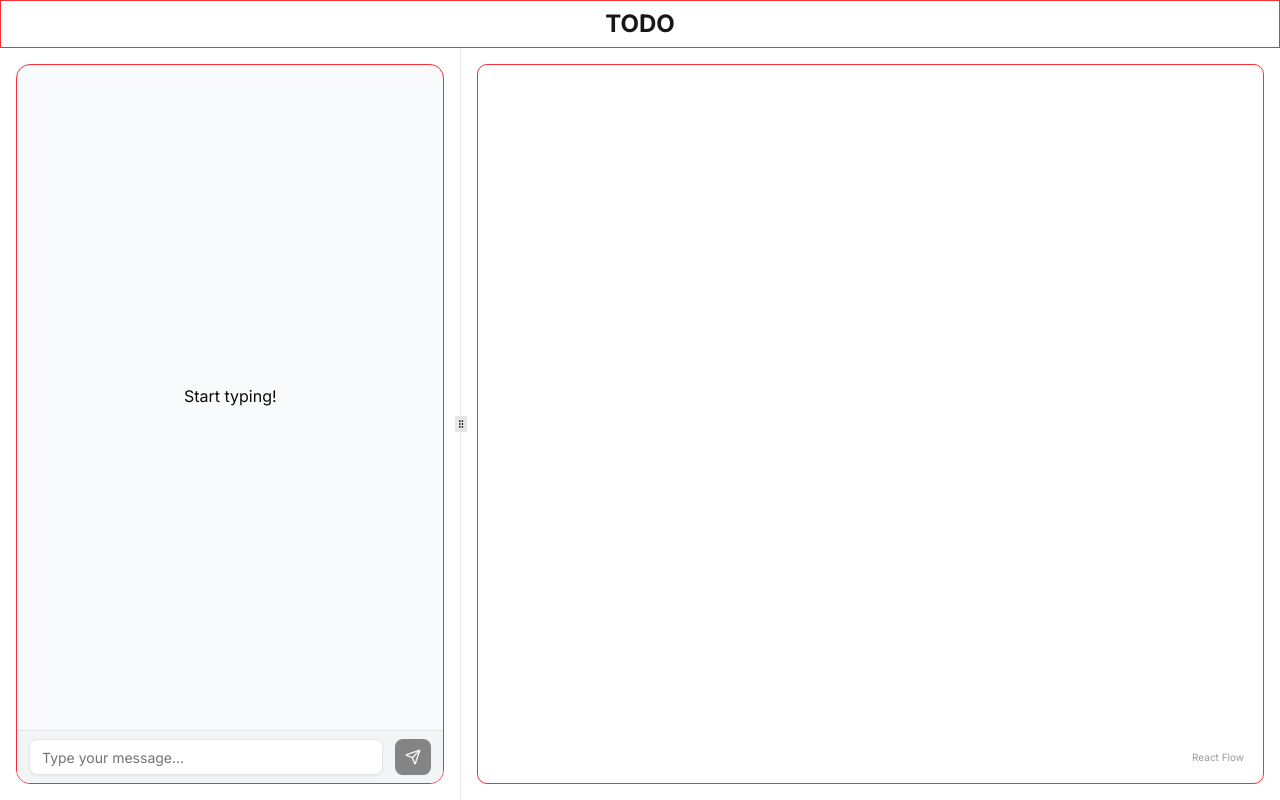
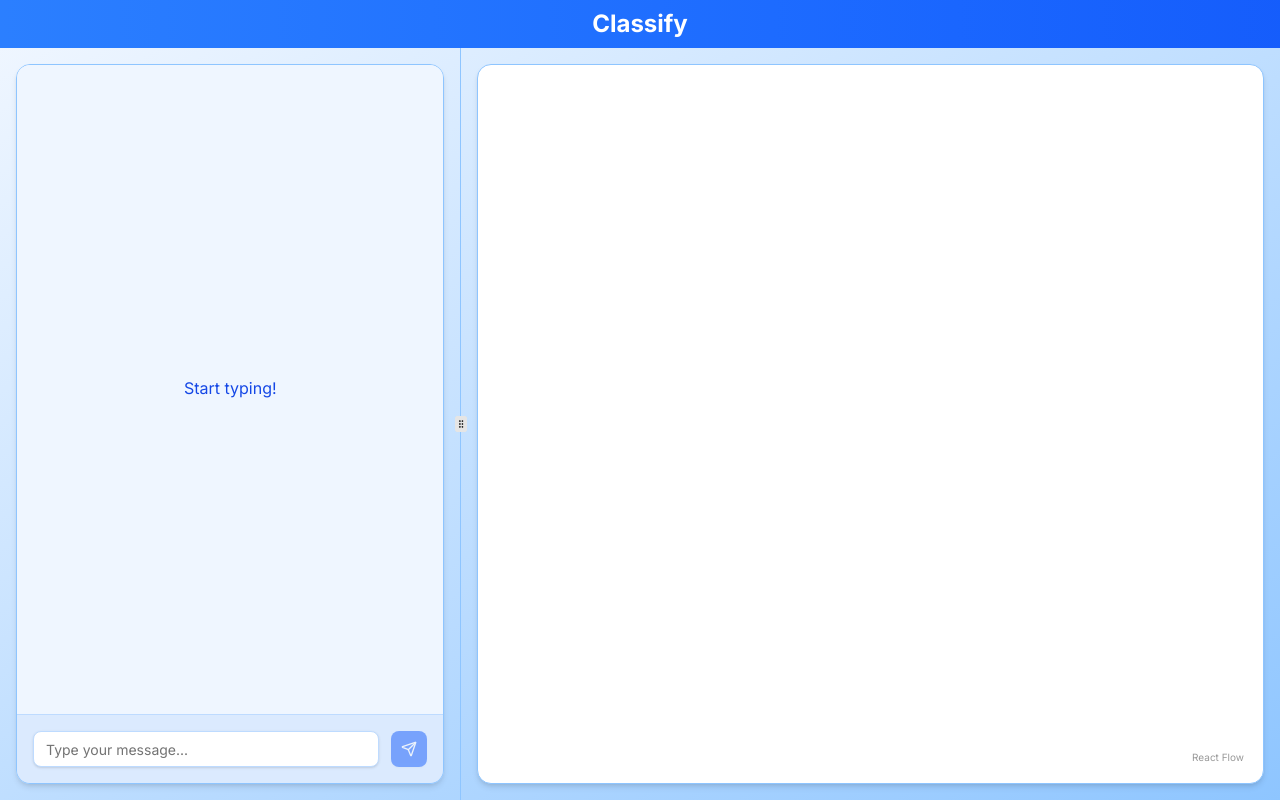
Before and after one commit to coderkai03/Classify, a Next.js app: page / in a window 1280 px wide. Built offline with nearby package versions, Linux system fonts and the light colour scheme.

Commit message:
added blue styling

```diff
--- a/src/app/page.tsx
+++ b/src/app/page.tsx
@@ -15,7 +15,7 @@ export default function Home() {
   const [homeMessage, setHomeMessage] = useState<Message | null>(null);
   const [prevMessage, setPrevMessage] = useState<Message | null>(null);
   return (
-    <main className="flex-1 flex overflow-hidden">
+    <main className="flex-1 flex overflow-hidden bg-gradient-to-br from-blue-50 to-blue-300">
       <ResizablePanelGroup direction="horizontal" className="flex-1 min-w-0">
         <ResizablePanel
           defaultSize={36}
@@ -27,7 +27,7 @@ export default function Home() {
             <Chatbot setHomeMessage={setHomeMessage} setPrevMessage={setPrevMessage} />
           </div>
         </ResizablePanel>
-        <ResizableHandle withHandle className="bg-gray-200" />
+        <ResizableHandle withHandle className="bg-blue-300" />
         <ResizablePanel
           defaultSize={64}
           minSize={36}
--- a/src/components/chatbot/chat-input.tsx
+++ b/src/components/chatbot/chat-input.tsx
@@ -21,19 +21,19 @@ export default function ChatInput({
   return (
     <form
       onSubmit={handleSubmit}
-      className="border-t px-3 py-2 bg-gray-100 flex items-center gap-2"
+      className="border-t border-blue-200 px-4 py-4 bg-blue-100 flex items-center gap-2"
     >
       <Input
         value={input}
         onChange={handleInputChange}
         disabled={isLoading}
         placeholder="Type your message..."
-        className="flex-1 bg-white"
+        className="flex-1 bg-white shadow-sm border-blue-200 active:outline-blue-800 focus:outline-blue-800"
       />
       <Button
         type="submit"
         size="icon"
-        className="ml-1"
+        className="ml-1 bg-blue-600 hover:bg-blue-700"
         variant="default"
         aria-label="Send"
         disabled={isLoading || input.trim() === ""}
--- a/src/components/chatbot/chat-message.tsx
+++ b/src/components/chatbot/chat-message.tsx
@@ -30,8 +30,8 @@ export default function ChatMessage({ message }: { message: Message }) {
     <div
       className={
         message.role === "user"
-          ? "bg-white text-gray-900 self-end rounded-2xl px-4 py-2 mb-2 border max-w-[80%]"
-          : "bg-primary/10 text-gray-900 self-start rounded-2xl px-4 py-2 mb-2 border max-w-[80%]"
+          ? "bg-white text-gray-900 self-end rounded-2xl px-4 py-2 mb-2 border border-blue-200 shadow-sm max-w-[80%]"
+          : "bg-blue-100 text-gray-900 self-start rounded-2xl px-4 py-2 mb-2 border border-blue-200 shadow-sm max-w-[80%]"
       }
     >
       <ReactMarkdown>
--- a/src/components/chatbot/chat-messages.tsx
+++ b/src/components/chatbot/chat-messages.tsx
@@ -17,14 +17,13 @@ export default function ChatMessages({
 
   return (
     <div
-      className="flex-1 overflow-y-auto px-4 py-3 flex flex-col-reverse gap-1 scroll-smooth"
+      className="flex-1 overflow-y-auto px-4 py-3 flex flex-col-reverse gap-1 scroll-smooth bg-blue-50"
       style={{ scrollbarWidth: "thin" }}
     >
       <div ref={messagesEndRef} />
-      {/*// TODO: fix isLoading not working */}
-      {isLoading && <Skeleton className="w-[100px] h-[20px] rounded-full" />}
+      {isLoading && <Skeleton className="w-[100px] h-[20px] rounded-full bg-blue-200" />}
       {messages.length === 0 ? (
-        <div className="h-full w-full flex justify-center items-center">
+        <div className="h-full w-full flex justify-center items-center text-blue-700">
           Start typing!
         </div>
       ) : (
--- a/src/components/chatbot/chatbot.tsx
+++ b/src/components/chatbot/chatbot.tsx
@@ -22,7 +22,7 @@ export default function Chatbot({
   }, [messages, setHomeMessage, setPrevMessage]);
 
   return (
-    <div className="flex flex-col h-full bg-gray-50 rounded-xl overflow-hidden border border-red-500">
+    <div className="flex flex-col h-full rounded-xl overflow-hidden border border-blue-300 shadow-md">
       <ChatMessages
         messages={messages}
         isLoading={isLoading}
--- a/src/components/flowchart/flowchart.tsx
+++ b/src/components/flowchart/flowchart.tsx
@@ -11,7 +11,7 @@ export default function Flowchart({ data, prev }: { data: string,  prev: string
   }
 
   return (
-    <div className="h-full w-full rounded-lg p-4 bg-white text-black border border-red-500">
+    <div className="h-full w-full rounded-xl p-4 bg-white text-black border border-blue-300 shadow-md">
       <ReactFlow nodes={result.nodes} edges={result.edges} />
     </div>
   );
--- a/src/components/header.tsx
+++ b/src/components/header.tsx
@@ -1,8 +1,8 @@
 export default function Header() {
   return (
-    <header className="h-12 flex-shrink-0 w-full flex items-center justify-center border border-red-500">
-      <h1 className="text-2xl font-bold text-primary">
-        TODO
+    <header className="h-12 flex-shrink-0 w-full flex items-center justify-center bg-gradient-to-r from-blue-500 to-blue-600 text-white shadow-md">
+      <h1 className="text-2xl font-bold">
+        Classify
       </h1>
     </header>
   );
```
